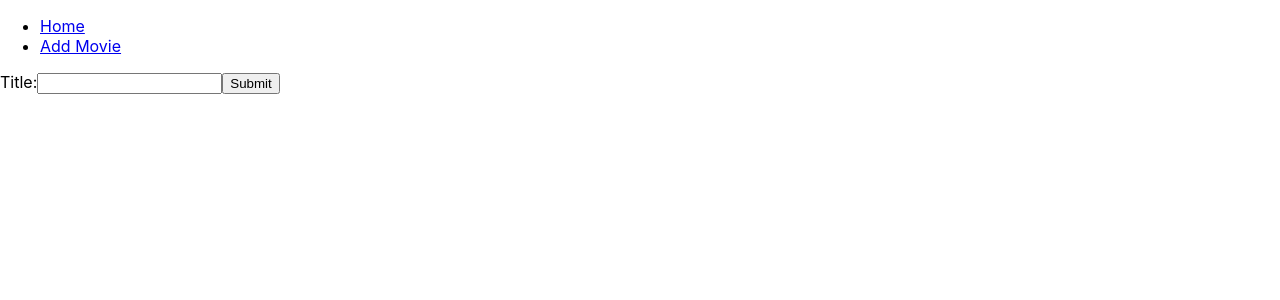
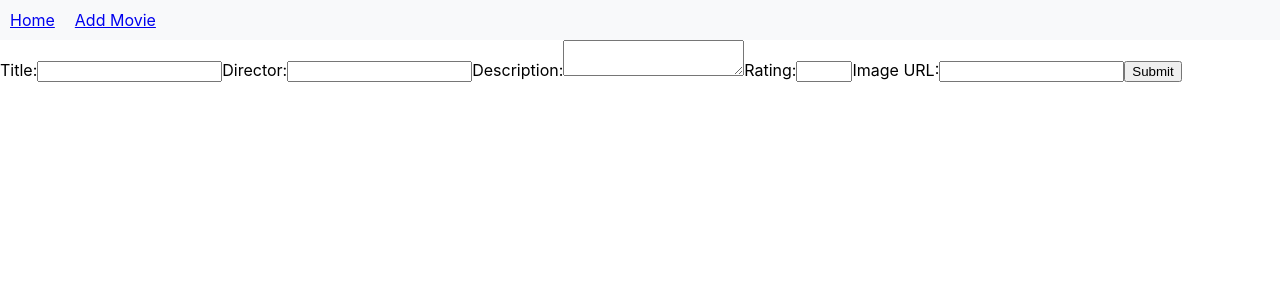
Before and after one commit to wespeters/MovieScope, a React (Create React App) app: page /add-movie in a window 1280 px wide. Shown: the top 300 px of the page. Built offline with nearby package versions, Linux system fonts and the light colour scheme.

Commit message:
starter CSS for movie cards and nav bar, update AddMovieForm

```diff
--- a/src/App.css
+++ b/src/App.css
@@ -36,3 +36,45 @@
     transform: rotate(360deg);
   }
 }
+
+.movie-card {
+  text-decoration: none;
+  color: inherit;
+  border: 1px solid #ccc;
+  padding: 16px;
+  margin: 16px;
+  border-radius: 8px;
+  max-width: 300px;
+}
+
+.movie-list {
+  display: flex;
+  flex-wrap: wrap;
+  justify-content: center;
+  gap: 32px;
+  padding: 16px;
+}
+
+/* ... Existing CSS ... */
+
+.navbar {
+  display: flex;
+  justify-content: flex-start;
+  align-items: center;
+  background-color: #f8f9fa;
+  padding: 10px;
+  width: 100%;
+  box-sizing: border-box;
+}
+
+.navbar ul {
+  list-style-type: none;
+  margin: 0;
+  padding: 0;
+  display: flex;
+  gap: 20px;
+}
+
+.navbar li {
+  text-decoration: none;
+}
--- a/src/components/AddMovieForm.js
+++ b/src/components/AddMovieForm.js
@@ -2,6 +2,10 @@ import React, { useState } from 'react';
 
 function AddMovieForm() {
     const [title, setTitle] = useState('');
+    const [director, setDirector] = useState("");
+    const [description, setDescription] = useState("");
+    const [rating, setRating] = useState("");
+    const [img, setImg] = useState("");
 
     function handleSubmit(event) {
         event.preventDefault();
@@ -23,7 +27,23 @@ function AddMovieForm() {
         <form onSubmit={handleSubmit}>
             <label>
                 Title:
-                <input type="text" value={title} onChange={e => setTitle(e.target.value)} />
+                <input type="text" value={title} onChange={(e) => setTitle(e.target.value)} />
+            </label>
+            <label>
+                Director:
+                <input type="text" value={director} onChange={(e) => setDirector(e.target.value)} />
+            </label>
+            <label>
+                Description:
+                <textarea value={description} onChange={(e) => setDescription(e.target.value)} />
+            </label>
+            <label>
+                Rating:
+                <input type="number" min="0" max="10" value={rating} onChange={(e) => setRating(e.target.value)} />
+            </label>
+            <label>
+                Image URL:
+                <input type="text" value={img} onChange={(e) => setImg(e.target.value)} />
             </label>
             <input type="submit" value="Submit" />
         </form>
--- a/src/components/MovieCard.js
+++ b/src/components/MovieCard.js
@@ -1,16 +1,18 @@
 import React from 'react';
 import { Link } from 'react-router-dom';
+import '../App.css';
 
 function MovieCard({ movie }) {
     return (
+        <Link to={`/movie/${movie.id}`} className="movie-card">
             <div>
                 <h2>{movie.title}</h2>
                 <img src={movie.img} alt={movie.title} />
                 <p>{movie.description}</p>
                 <p>Director: {movie.director}</p>
                 <p>Rating: {movie.rating}</p>
-            <Link to={`/movies/${movie.id}`}>View Details</Link>
             </div>
+        </Link>
     );
 }
 
--- a/src/components/MovieDetail.js
+++ b/src/components/MovieDetail.js
@@ -1,19 +1,24 @@
 import React, { useState, useEffect } from 'react';
-import { Link } from 'react-router-dom';
+import { Link, useParams } from 'react-router-dom';
 
-function MovieDetail({ match }) {
+function MovieDetail() {
     const [movie, setMovie] = useState({});
+    const { id } = useParams();  // Extract the id parameter from the current route
 
     useEffect(() => {
-        fetch(`http://localhost:3001/movies/${match.params.id}`)
+        fetch(`http://localhost:3001/movies/${id}`)
             .then(res => res.json())
             .then(setMovie);
-    }, [match.params.id]);
+    }, [id]);  // Listen for changes in the id
 
     return (
         <div>
             <h1>{movie.title}</h1>
-            <Link to={`/movies/${match.params.id}/edit`}>Edit</Link>
+            <img src={movie.img} alt={movie.title} />
+            <p>{movie.description}</p>
+            <p>Director: {movie.director}</p>
+            <p>Rating: {movie.rating}</p>
+            <Link to={`/movies/${id}/edit`}>Edit</Link>
         </div>
     );
 }
--- a/src/components/MovieList.js
+++ b/src/components/MovieList.js
@@ -1,6 +1,6 @@
 import React, { useState, useEffect } from 'react';
-import { Link } from 'react-router-dom';
 import MovieCard from './MovieCard';
+import '../App.css';
 
 function MovieList() {
     const [movies, setMovies] = useState([]);
@@ -12,11 +12,10 @@ function MovieList() {
     }, []);
 
     return (
-        <div>
+        <div className="movie-list">
             {movies.map(movie => (
                 <MovieCard key={movie.id} movie={movie} />
             ))}
-            <Link to="/movies/new">Add Movie</Link>
         </div>
     );
 }
--- a/src/components/NavBar.js
+++ b/src/components/NavBar.js
@@ -3,7 +3,7 @@ import { Link } from 'react-router-dom';
 
 const NavBar = () => {
     return (
-        <nav>
+        <nav className="navbar">
             <ul>
                 <li><Link to="/">Home</Link></li>
                 <li><Link to="/add-movie">Add Movie</Link></li>
```
Lines whose indentation alone changed are shown as unchanged.
